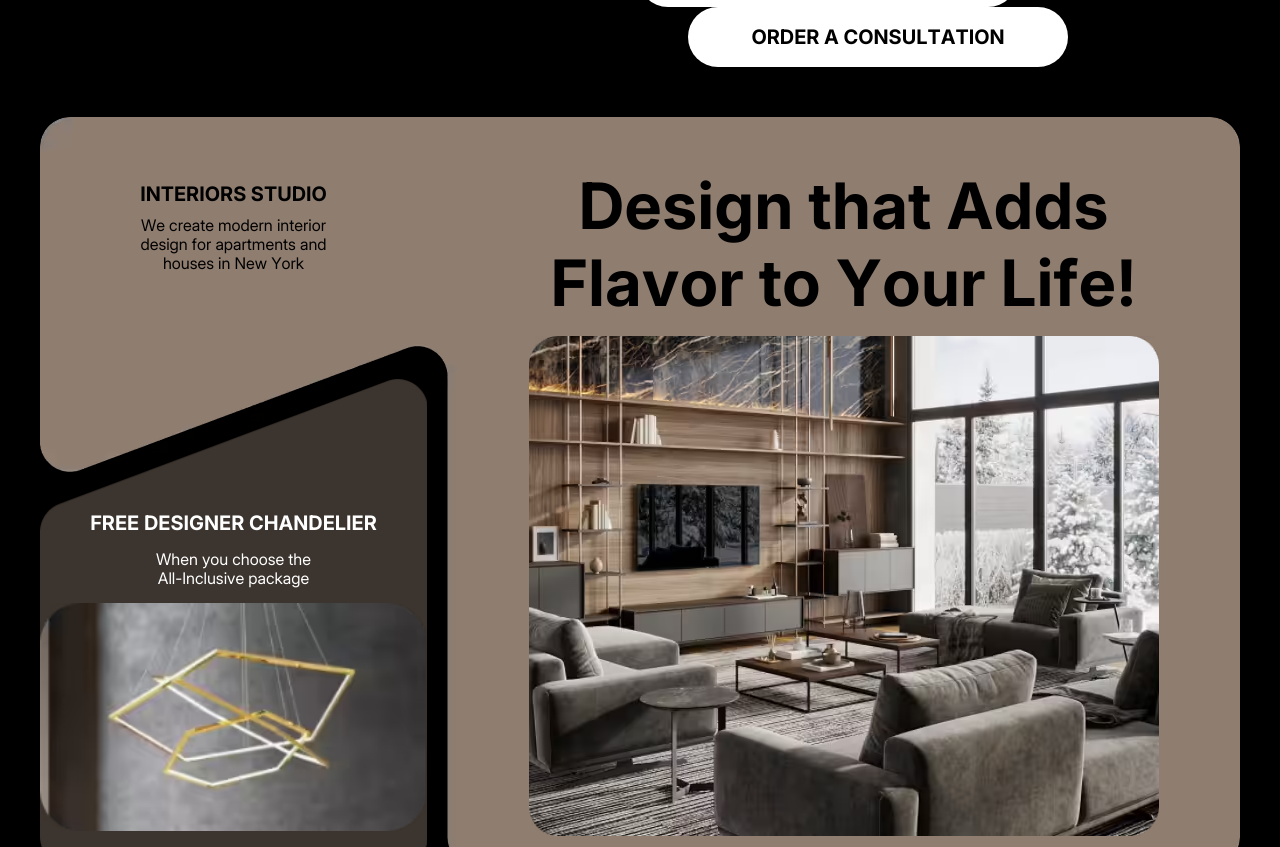
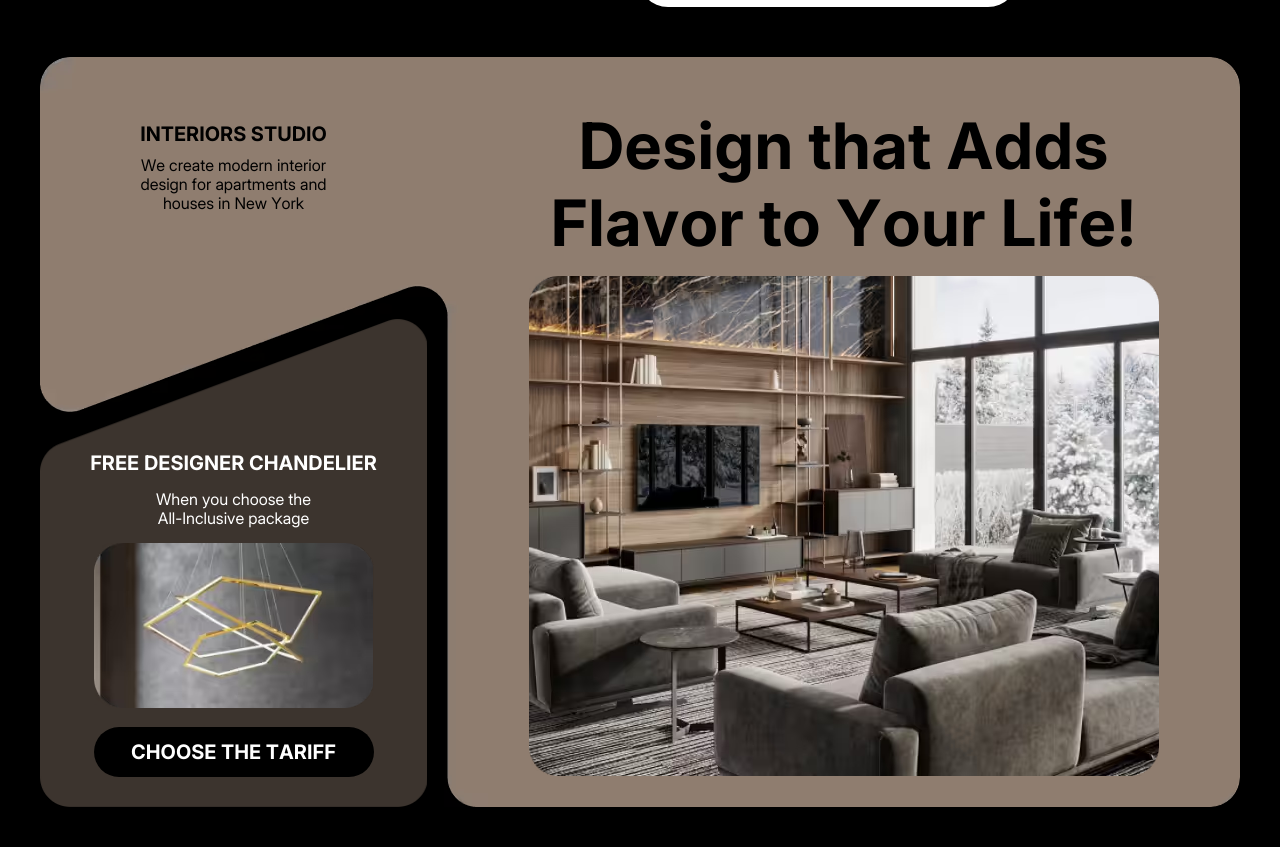
Before and after one commit to AlexanderUsovich/bento, a website: page app/index.html in a window 1280 px wide. Shown: the part 103-950 px from the top of the page. Drawn offline with nearby package versions, Linux system fonts and the light colour scheme; files that its build step writes are made by us from their sources; files whose address does not match are found by name.

Commit message:
correction8

```diff
--- a/app/index.html
+++ b/app/index.html
@@ -25,9 +25,6 @@
             <title>menu</title>
             <use xlink:href="images/sprite.svg#btn-menu"></use>
           </svg>
-        </a>
-        <button class="header__btn btn">Order a consultation</button>
-        <button class="header__menu">
         </button>
       </div>
     </div>
--- a/app/scss/base/_reset.scss
+++ b/app/scss/base/_reset.scss
@@ -132,7 +132,7 @@
 
 picture,
 img {
-  width: 100%;
+  max-width: 100%;
 }
 
 /* reset end */
--- a/app/scss/blocks/_gallery.scss
+++ b/app/scss/blocks/_gallery.scss
@@ -1,4 +1,5 @@
 .gallery {
+    margin-bottom: 50px;
     &__inner {
         display: grid;
         grid-template-columns: 2fr 1fr 1fr 1fr 1fr;
@@ -11,7 +12,6 @@
     .gall-mobile{
         display: none;
     }
-    margin-bottom: 50px;
 }
 .gall-1 {
     grid-area: 1/1/3/3;
```
Also changed, not shown: app/components/header.html (+0 -3 lines).
